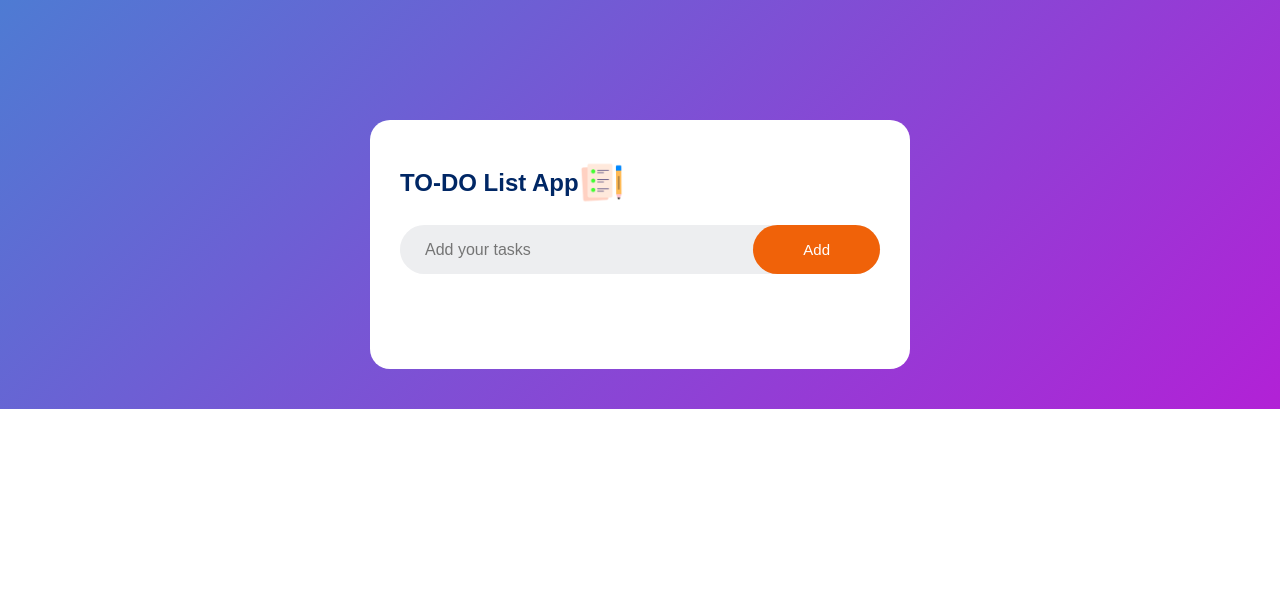
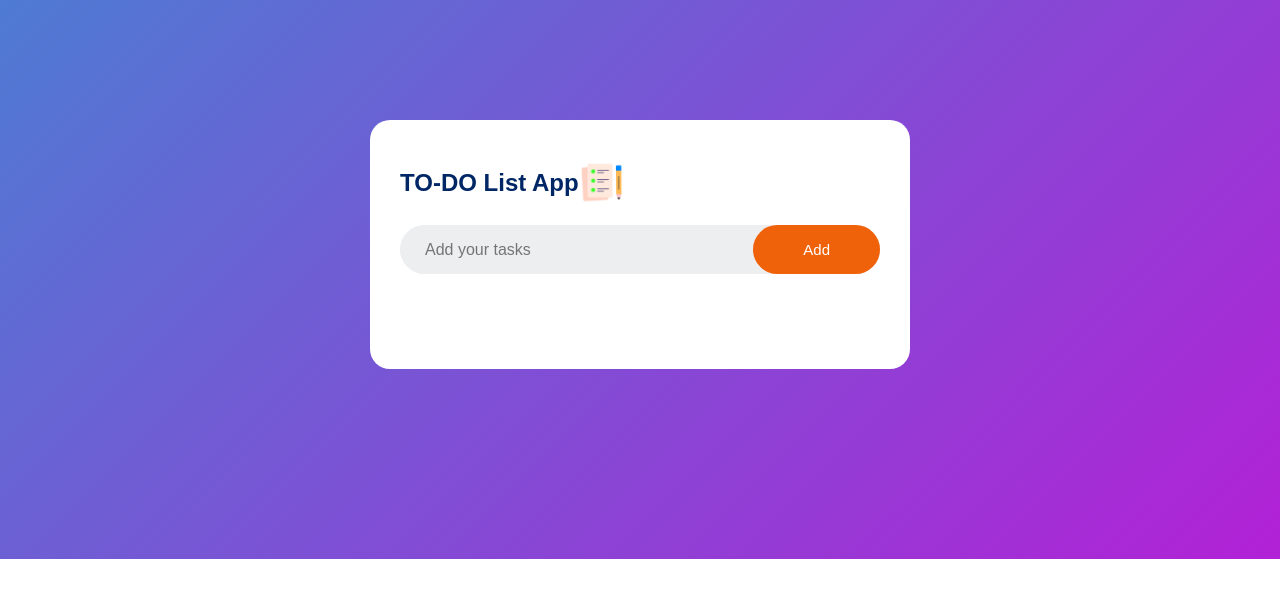
Before and after one commit to Revkrishna/JavaScript-30Projects, a plain HTML site: page To-do-app/indextodo.html in a window 1280 px wide. Drawn offline with Linux system fonts and the light colour scheme.

```diff
--- a/To-do-app/stylestodo.css
+++ b/To-do-app/stylestodo.css
@@ -8,10 +8,12 @@
 
 .container{
     width: 100%;
-    min-width: 100vh;
+    /* min-width: 100vh; */
+
 
     background: linear-gradient(135deg, #4e7bd3, #b221d6);
     padding:20px;
+    padding-bottom: 170px;
 }
 
 .todo-app{
```
